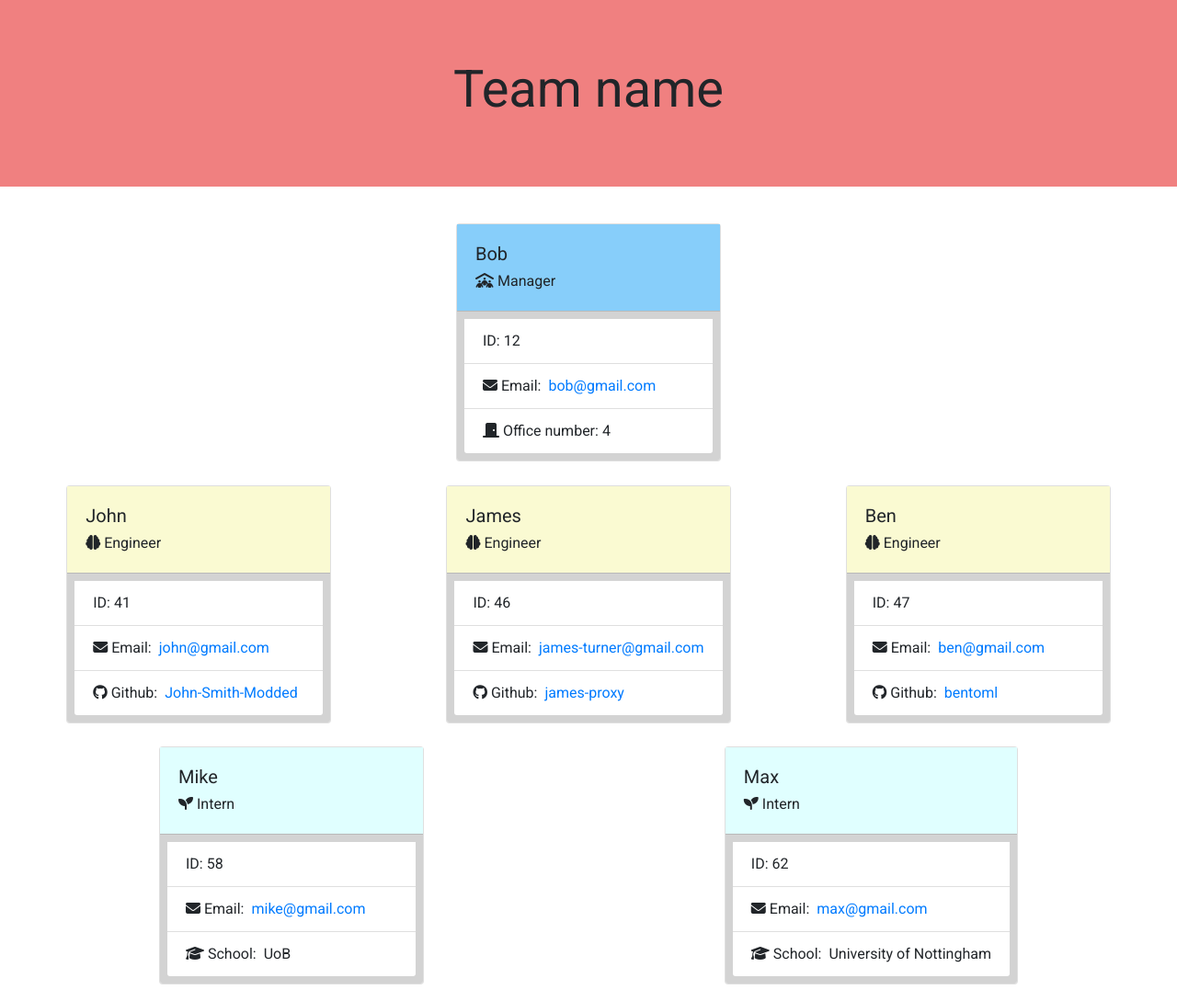
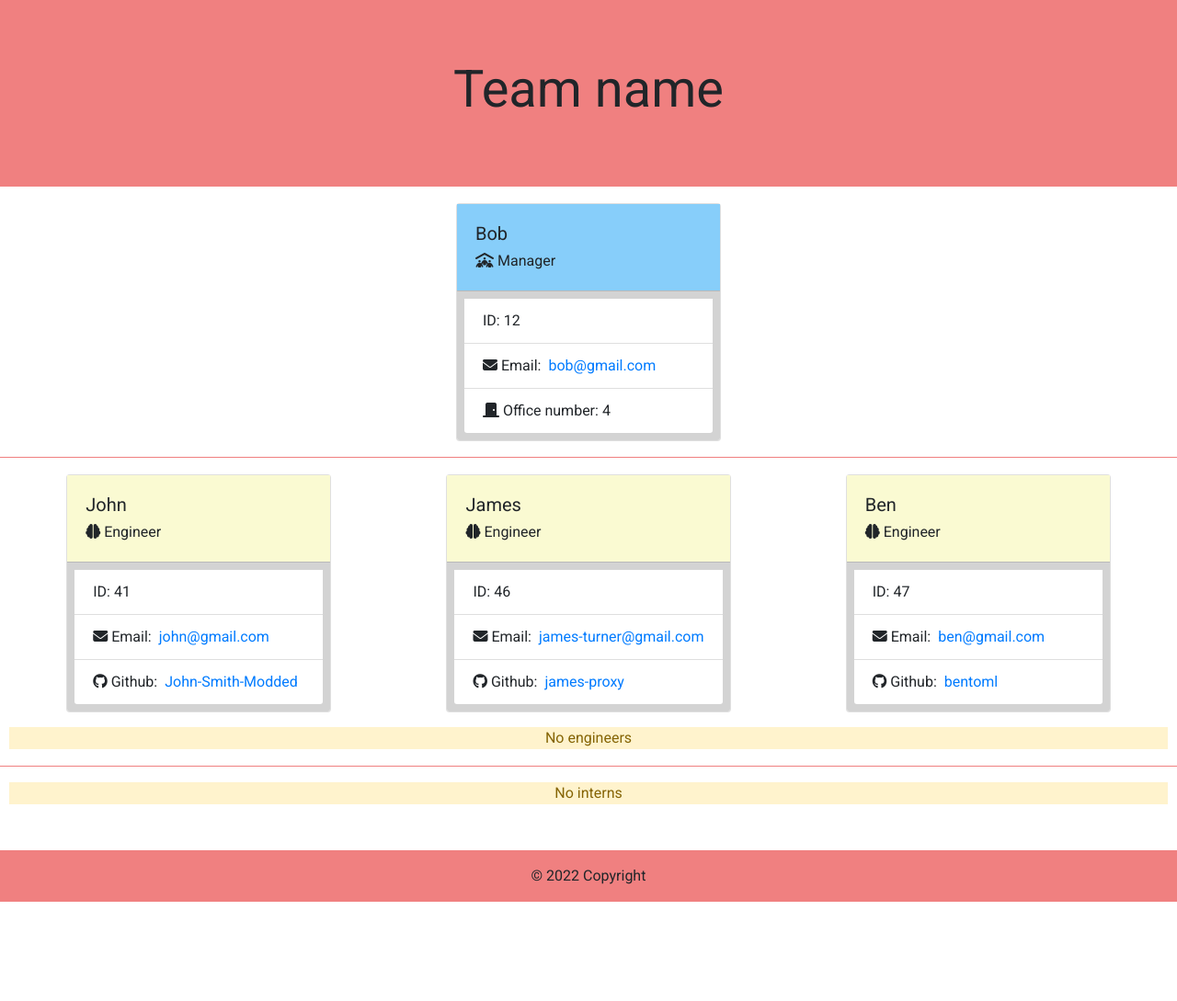
Before and after one commit to Am0031/team-profile-generator, a website: page dist/team.html in a window 1280 px wide. Shown: the whole page at 92% size. After the commit the page ends 981 px from the top, so only its background shows below. Drawn offline with nearby package versions, Linux system fonts and the light colour scheme.

Commit message:
added html for empty employee section

```diff
--- a/dist/assets/css/styles.css
+++ b/dist/assets/css/styles.css
@@ -14,17 +14,27 @@ body {
   font-size: 16px;
   min-height: 100vh;
   margin: 0;
+  display: flex;
+  flex-direction: column;
 }
-section {
-  margin: 0.6rem;
+main {
+  flex: 2;
+  margin-bottom: 2rem;
 }
 
+section {
+  padding: 0.6rem;
+}
+.separator {
+  border-bottom: 1px solid var(--header);
+}
 p {
   margin: 0;
 }
 
-/*Header styling*/
-.header-title {
+/*Header and footer styling*/
+.header-title,
+.footer {
   background-color: var(--header);
 }
 
@@ -50,7 +60,7 @@ p {
 /*Media query for responsiveness with screen size*/
 @media screen and (max-width: 590px) {
   section {
-    margin: 0.6rem 0 0.6rem 0;
+    padding: 0.6rem 0 0.6rem 0;
   }
   .employee-card {
     min-width: 15rem;
@@ -63,7 +73,7 @@ p {
     font-size: 12px;
   }
   section {
-    margin: 0.5rem 0 0.5rem 0;
+    padding: 0.5rem 0 0.5rem 0;
   }
   .employee-card {
     min-width: none;
--- a/dist/team.html
+++ b/dist/team.html
@@ -30,14 +30,14 @@
     <link rel="stylesheet" href="./assets/css/styles.css" />
   </head>
   <body>
-    <header class="jumbotron jumbotron-fluid header-title">
+    <header class="jumbotron jumbotron-fluid header-title mb-0">
       <div class="container">
         <h1 class="display-4 text-center">Team name</h1>
       </div>
     </header>
     <main class="main" id="main">
       <section
-        class="manager-container d-flex flex-column align-items-center"
+        class="manager-container d-flex flex-column align-items-center separator"
         id="manager-section"
       >
         <div class="card employee-card m-2">
@@ -64,7 +64,7 @@
         </div>
       </section>
       <section
-        class="engineer-container d-flex flex-row flex-wrap justify-content-around align-items-center"
+        class="engineer-container d-flex flex-row flex-wrap justify-content-around align-items-center separator"
         id="engineer-section"
       >
         <div class="card employee-card m-2">
@@ -160,12 +160,15 @@
             </li>
           </ul>
         </div>
+        <div class="warning-message alert-warning w-100 mt-2 mb-2 text-center">
+          No engineers
+        </div>
       </section>
       <section
         class="intern-container d-flex flex-row flex-wrap justify-content-around align-items-center"
         id="intern-section"
       >
-        <div class="card employee-card m-2">
+        <!-- <div class="card employee-card m-2">
           <div class="card-body bg-intern">
             <h5 class="card-title">Mike</h5>
             <p class="card-subtitle">
@@ -217,9 +220,15 @@
               <p class="link-text">University of Nottingham</p>
             </li>
           </ul>
+        </div> -->
+        <div class="warning-message alert-warning w-100 mt-2 mb-2 text-center">
+          No interns
         </div>
       </section>
     </main>
+    <footer class="footer p-3">
+      <div class="footer-text w-100 text-center">&copy; 2022 Copyright</div>
+    </footer>
     <script src="./assets/js/script.js" async defer></script>
   </body>
 </html>
```
